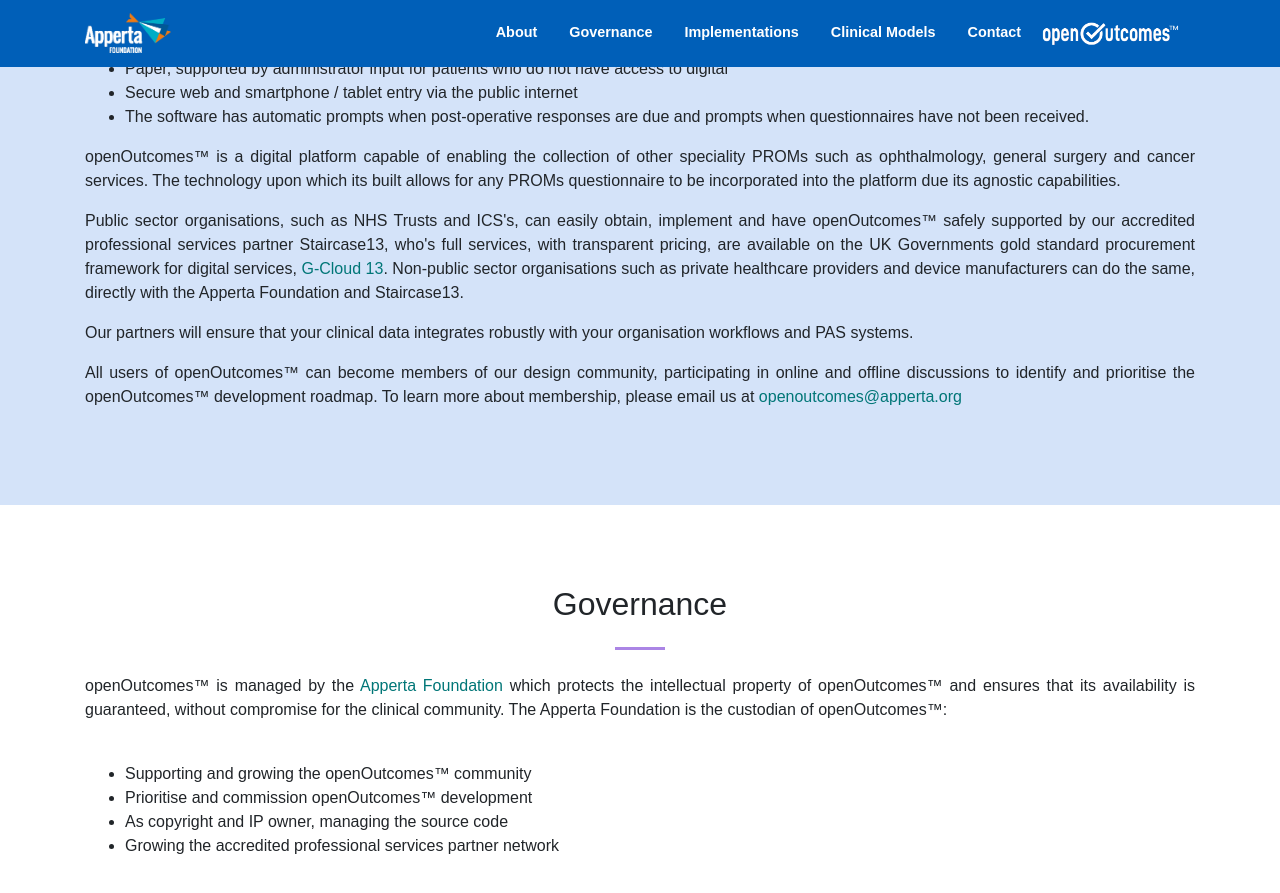
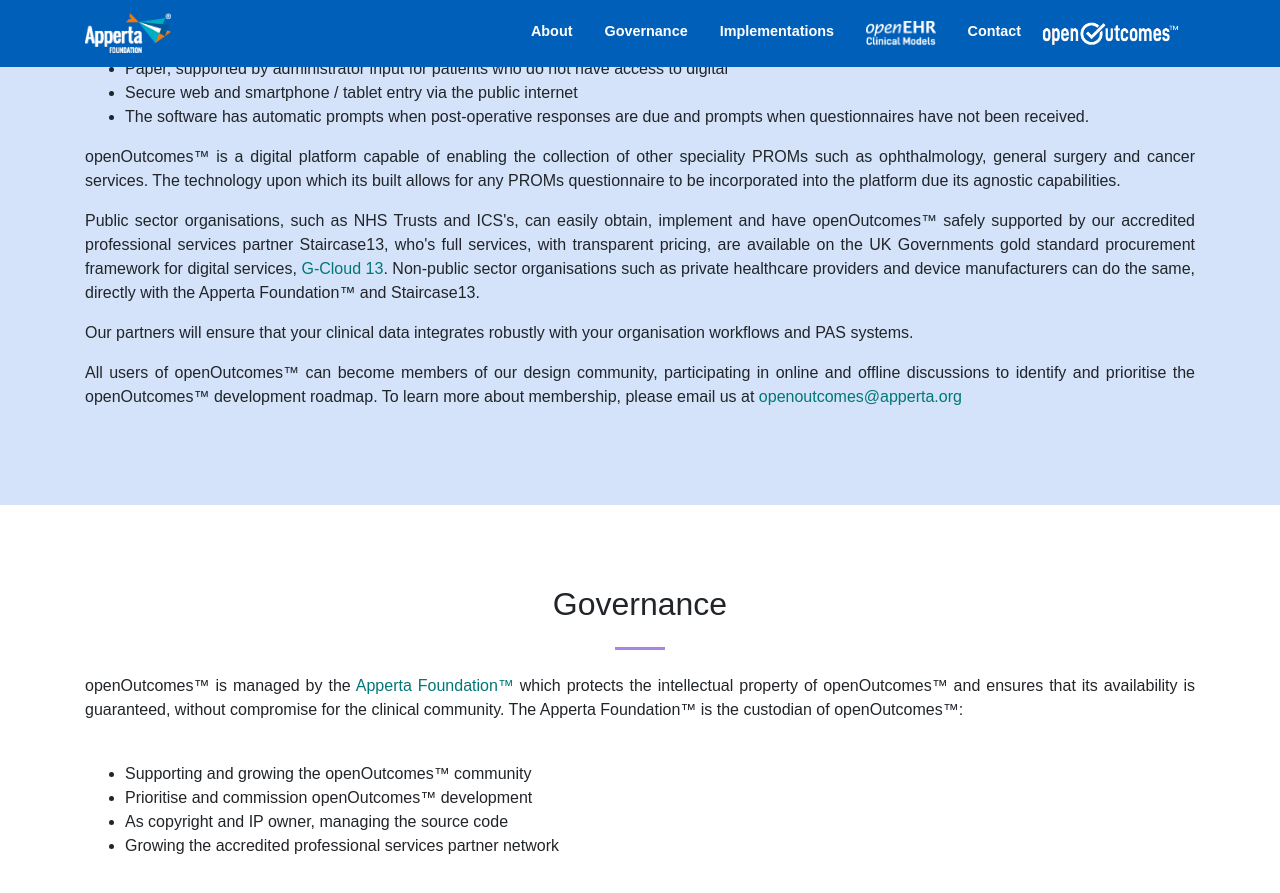
Before and after one commit to openoutcomes/openoutcomes.github.io, a Jekyll site: the page built from index.html, in a window 1280 px wide and 900 px high, scrolled down 1603 px. Shown: the top 893 px of the window. Built offline with Jekyll 4.4.1, drawn with Linux system fonts in a browser that asks for light colours; nearby versions of some CDN libraries; some web fonts are replaced; some of the changed text lies outside the part shown.

Commit message:
update/content

```diff
--- a/_includes/footer.html
+++ b/_includes/footer.html
@@ -43,7 +43,7 @@
 
 Our registered address is Sunderland Software Centre, Tavistock Place, Sunderland, Tyne And Wear, England, SR1 1PB<br>
 This website is copyright © Apperta Foundation CIC 2023</br>
-      openOutcomes™ is a Trademark of the Apperta Foundation CIC 2023</br>
+      openOutcomes™ and Apperta Foundation™ are a Trademark of the Apperta Foundation CIC 2023</br>
       The Apperta Foundation is not responsible for content found on external sites, linked from this website.</br>
     </div>
   </footer>
--- a/_includes/header.html
+++ b/_includes/header.html
@@ -25,12 +25,12 @@
               <a class="nav-link js-scroll-trigger" href="{{ site.url }}#implementations">Implementations</a>
             </li>
             <li class="nav-item">
-              <a class="nav-link js-scroll-trigger" href="https://ckm.apperta.org/ckm/projects/1051.61.33" target="_blank">Clinical Models</a>
+              <a class="nav-link js-scroll-trigger" href="https://ckm.apperta.org/ckm/projects/1051.61.33" target="_blank"><img height="25" src="img/openehr.png"></a>
             </li>
              <li class="nav-item">
               <a class="nav-link js-scroll-trigger" href="{{ site.url }}#contact">Contact</a>
             </li>
-            					              </ul>
+          </ul>
 
        <a class="navbar-brand js-scroll-trigger" href="{{ site.url }}#page-top"><img src="/img/logo-neg.png" height="40"></a>
 
--- a/index.html
+++ b/index.html
@@ -60,7 +60,7 @@
 
 <p>openOutcomes™ is a digital platform capable of enabling the collection of other speciality PROMs such as ophthalmology, general surgery and cancer services. The technology upon which its built allows for any PROMs questionnaire to be incorporated into the platform due its agnostic capabilities.</p>
 
-<p>Public sector organisations, such as NHS Trusts and ICS's, can easily obtain, implement and have openOutcomes™ safely supported by our accredited professional services partner Staircase13, who's full services, with transparent pricing, are available on the UK Governments gold standard procurement framework for digital services, <a href="https://www.applytosupply.digitalmarketplace.service.gov.uk/g-cloud/services/379492129225364" target="_blank">G-Cloud 13</a>. Non-public sector organisations such as private healthcare providers and device manufacturers can do the same, directly with the Apperta Foundation and Staircase13.</p>
+<p>Public sector organisations, such as NHS Trusts and ICS's, can easily obtain, implement and have openOutcomes™ safely supported by our accredited professional services partner Staircase13, who's full services, with transparent pricing, are available on the UK Governments gold standard procurement framework for digital services, <a href="https://www.applytosupply.digitalmarketplace.service.gov.uk/g-cloud/services/379492129225364" target="_blank">G-Cloud 13</a>. Non-public sector organisations such as private healthcare providers and device manufacturers can do the same, directly with the Apperta Foundation™ and Staircase13.</p>
 
 <p>Our partners will ensure that your clinical data integrates robustly with your organisation workflows and PAS systems.</p>
 
@@ -81,7 +81,7 @@
             <center><h2 class="section-heading">Governance</h2>
             <hr class="my-4"></hr></center>
 
-            <p>openOutcomes™ is managed by the <a href="http://apperta.org" target="_blank">Apperta Foundation</a> which protects the intellectual property of openOutcomes™ and ensures that its availability is guaranteed, without compromise for the clinical community. The Apperta Foundation is the custodian of openOutcomes™:</p><br>
+            <p>openOutcomes™ is managed by the <a href="http://apperta.org" target="_blank">Apperta Foundation™</a> which protects the intellectual property of openOutcomes™ and ensures that its availability is guaranteed, without compromise for the clinical community. The Apperta Foundation™ is the custodian of openOutcomes™:</p><br>
 
               <ul class="list">
                         <li> Supporting and growing the openOutcomes™ community </li>
@@ -260,10 +260,10 @@
                        <center> <h1 class="text-uppercase text-white">
               <strong>Who We Are</strong>
             </h1>
-            <h2 class="section-heading text-white">Apperta openOutcomes™ Committee</h2></center>
+            <h2 class="section-heading text-white">Apperta Foundation™ openOutcomes™ Committee</h2></center>
 
             <hr class="my-4">
-            <p class="text-justify text-white">The Apperta openOutcomes™ Committee comprises clinicians, informaticians and academics who combine in-depth knowledge of medicine, clinical outcomes and informatics who govern the openOutcomes™ project.</p>
+            <p class="text-justify text-white">The Apperta Foundation™ openOutcomes™ Committee comprises clinicians, informaticians and academics who combine in-depth knowledge of medicine, clinical outcomes and informatics who govern the openOutcomes™ project.</p>
 
             {% assign members = site.members | where:"subcommittee",page.title %}
                 {% assign rows = members.size | divided_by: 3.0 | ceil %}
```
Also changed, not shown: img/Apperta_LogoWeb_Small.png, img/openehr.png (added).
